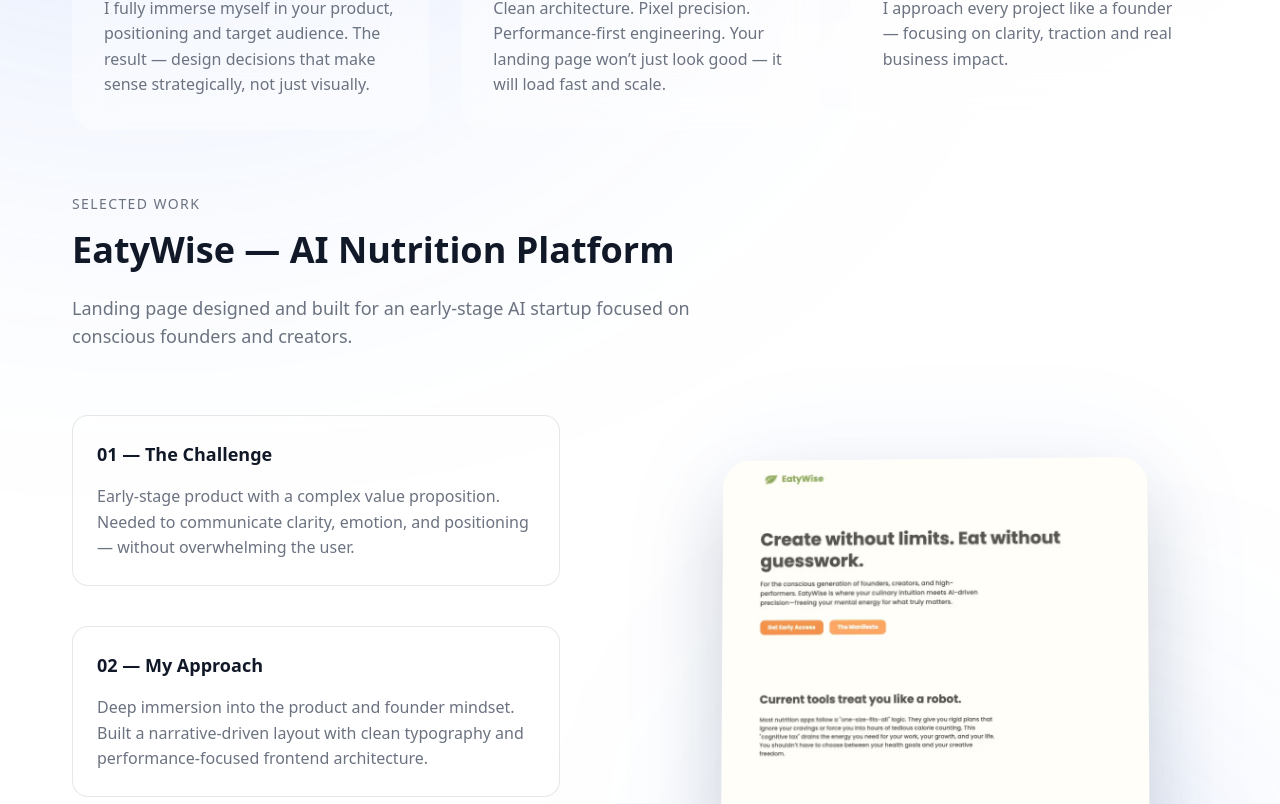
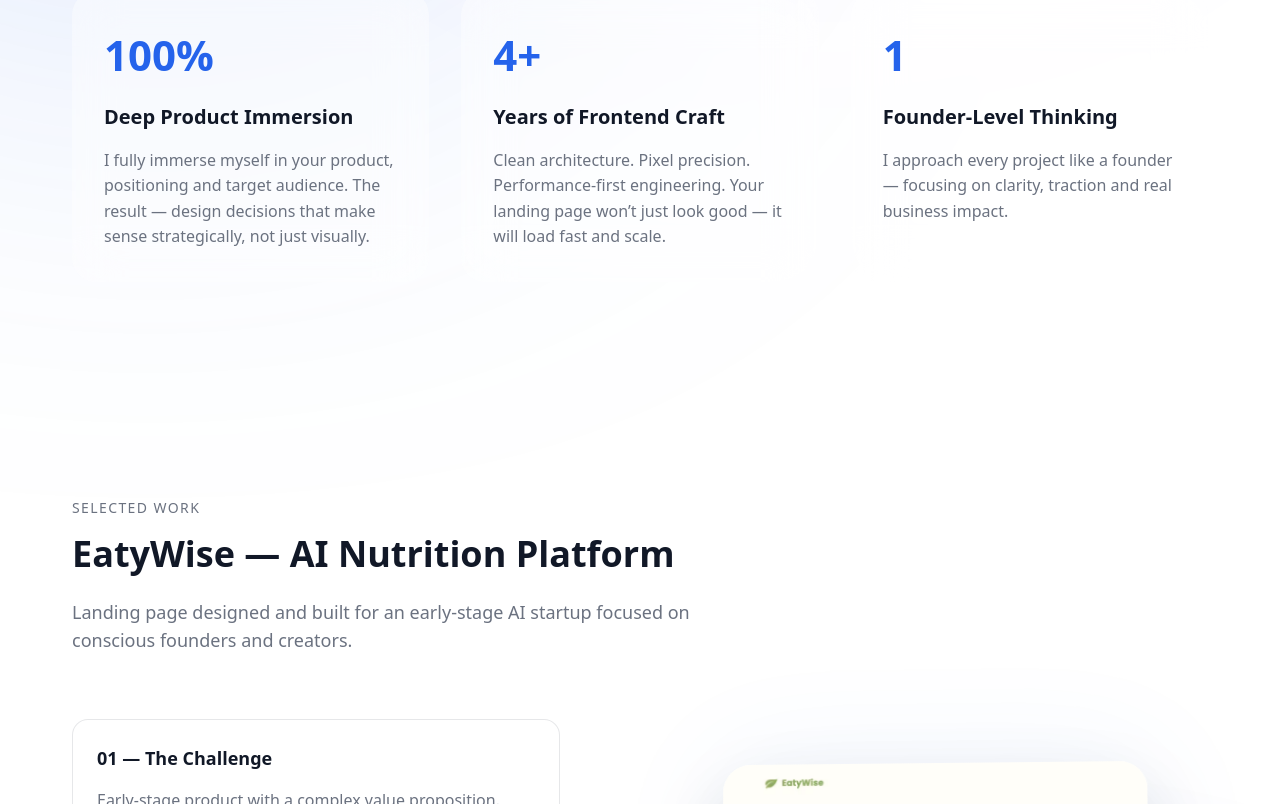
Before and after one commit to pavsumin/pavelsumin, a Next.js app: page / in a window 1280 px wide. Shown: the part 1096-1900 px from the top of the page. Built offline with nearby package versions, Linux system fonts and the light colour scheme.

Commit message:
Separator polished

```diff
--- a/components/Separator.tsx
+++ b/components/Separator.tsx
@@ -1,14 +1,11 @@
-type SeparatorProps = {
-	size?: 'sm' | 'md' | 'lg' | 'xl'
+export default function Separator() {
+	return (
+		<div
+			className='
+      h-32
+      md:h-36
+      lg:h-54
+    '
+		/>
+	)
 }
-
-export default function Separator({ size = 'md' }: SeparatorProps) {
-	const sizes = {
-		sm: 'h-8',
-		md: 'h-16',
-		lg: 'h-24',
-		xl: 'h-32',
-	}
-
-	return <div className={sizes[size]} />
-}
--- a/components/WorkSection.tsx
+++ b/components/WorkSection.tsx
@@ -103,7 +103,7 @@
 			</div>
 
 			{/* ===== CTA ===== */}
-			<div className='mt-20'>
+			<div className='mt-20 mb-6'>
 				<a
 					href='#contact'
 					className='px-8 py-4 bg-accent text-white rounded-2xl text-lg font-semibold shadow-button hover:brightness-110 transition-all duration-300 cursor-pointer'
```
